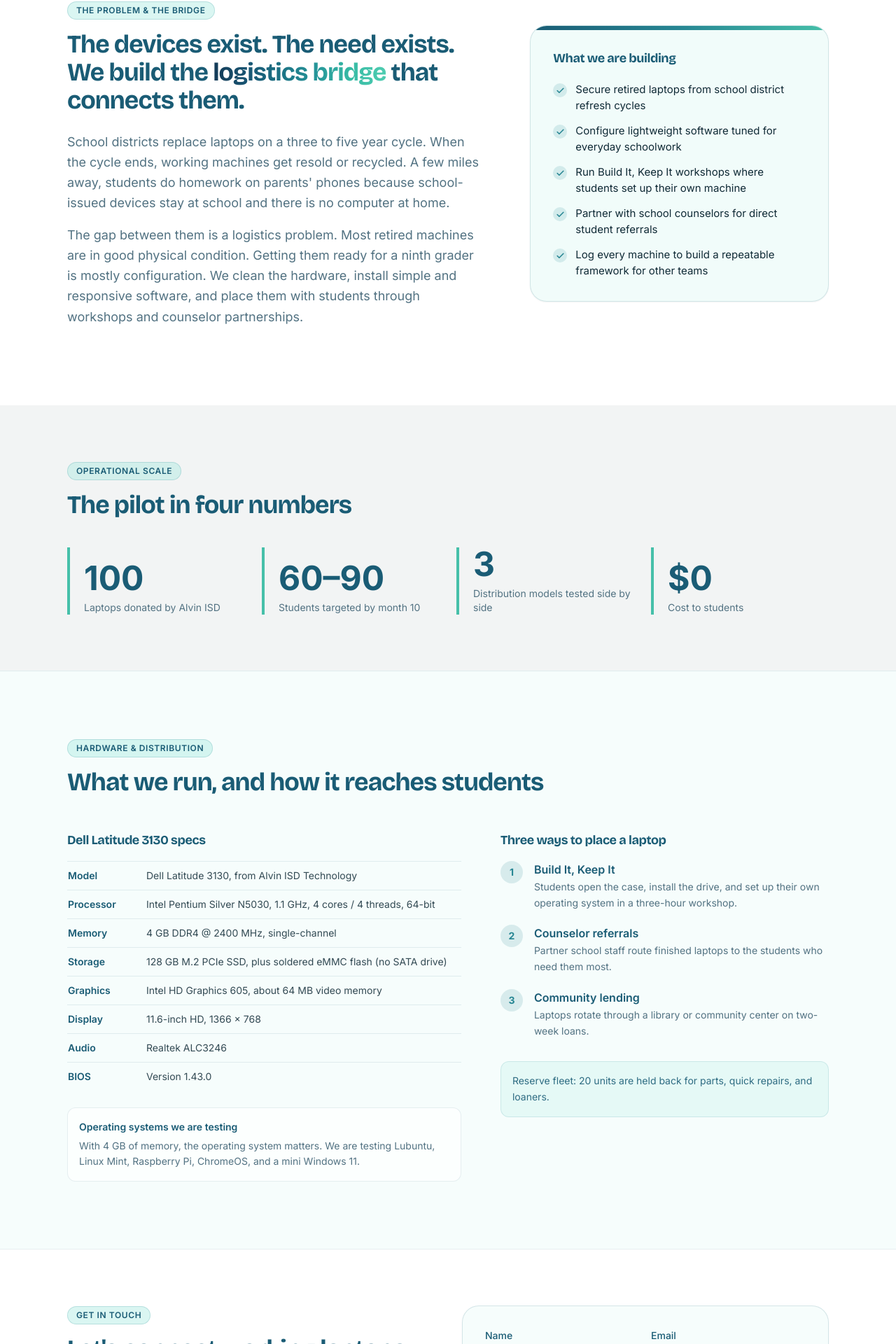
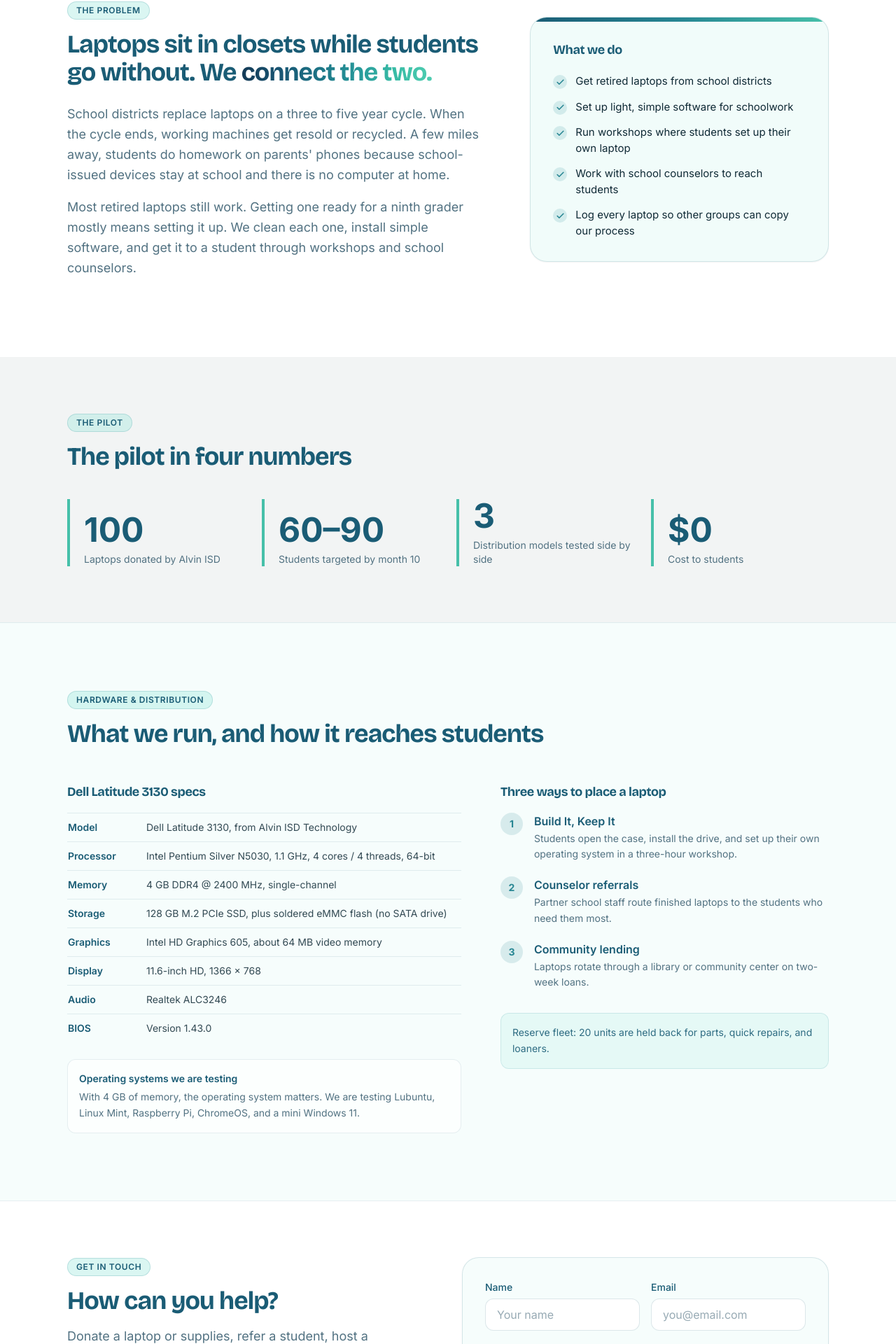
Before and after one commit to bebepig1437/project-digital-divide, a React (Vite) app: page / in a window 1280 px wide. Shown: the part 765-2685 px from the top of the page at 70% size. Built offline with nearby package versions, Linux system fonts and the light colour scheme; the HTML template or start-up script is replaced by a standard one.

Commit message:
refactor(copy): plainer homepage text and contact form with concrete donation needs

```diff
--- a/src/components/ContactForm.jsx
+++ b/src/components/ContactForm.jsx
@@ -3,10 +3,12 @@ import { Send, CheckCircle2, RotateCcw } from 'lucide-react'
 import { SUBMIT_ENDPOINT } from '../config'
 
 const reasons = [
-  'Donate a device',
-  'Request tech help for my organization',
-  'Partnership',
-  'General inquiry',
+  'Donate a laptop or parts',
+  'Donate cleaning supplies',
+  'Refer a student or family',
+  'Host a workshop',
+  'Volunteer',
+  'Something else',
 ]
 
 export default function ContactForm() {
@@ -75,11 +77,14 @@ export default function ContactForm() {
             <option key={r} value={r}>{r}</option>
           ))}
         </select>
+        <p className="mt-2 text-sm text-muted">
+          Supplies we use: isopropyl alcohol (70% or higher), cotton swabs, microfiber cloths, and compressed air.
+        </p>
       </div>
 
       <div>
         <label className="field-label" htmlFor="c-message">Message</label>
-        <textarea id="c-message" name="message" required rows={4} className="field-input resize-y" placeholder="How can we help?" />
+        <textarea id="c-message" name="message" required rows={4} className="field-input resize-y" placeholder="What you have, or what you need" />
       </div>
 
       {status === 'error' && (
--- a/src/components/Footer.jsx
+++ b/src/components/Footer.jsx
@@ -6,12 +6,12 @@ import Reveal from './Reveal'
 
 const contactCopy = {
   '/about': {
-    title: 'Connect with our team',
-    body: 'Have retired laptops from a school district, want to host a student build workshop, or interested in partnering? Reach out and we will follow up quickly.',
+    title: 'Get in touch',
+    body: 'Have a retired laptop, cleaning supplies, or a student who needs one? Send us a note and we will reply by email.',
   },
   default: {
-    title: "Let's connect working laptops with students",
-    body: 'Want to donate retired district hardware, collaborate on a student build workshop, or learn more about our process? Send us a note.',
+    title: 'How can you help?',
+    body: 'Donate a laptop or supplies, refer a student, host a workshop, or volunteer. Tell us what you have and we will follow up by email.',
   },
 }
 
--- a/src/components/GlassImpactLedger.jsx
+++ b/src/components/GlassImpactLedger.jsx
@@ -12,7 +12,7 @@ export default function GlassImpactLedger() {
     <section id="impact" className="bg-ink/5 py-16 sm:py-20">
       <div className="container-content">
         <Reveal>
-          <span className="eyebrow">Operational Scale</span>
+          <span className="eyebrow">The pilot</span>
           <h2 className="mt-4 text-3xl font-bold text-brand-slate sm:text-4xl">The pilot in four numbers</h2>
         </Reveal>
 
--- a/src/pages/Home.jsx
+++ b/src/pages/Home.jsx
@@ -5,11 +5,11 @@ import HardwareAcceptanceMatrix from '../components/HardwareAcceptanceMatrix'
 import Reveal from '../components/Reveal'
 
 const objectives = [
-  'Secure retired laptops from school district refresh cycles',
-  'Configure lightweight software tuned for everyday schoolwork',
-  'Run Build It, Keep It workshops where students set up their own machine',
-  'Partner with school counselors for direct student referrals',
-  'Log every machine to build a repeatable framework for other teams',
+  'Get retired laptops from school districts',
+  'Set up light, simple software for schoolwork',
+  'Run workshops where students set up their own laptop',
+  'Work with school counselors to reach students',
+  'Log every laptop so other groups can copy our process',
 ]
 
 export default function Home() {
@@ -51,16 +51,16 @@ export default function Home() {
       <section id="mission" className="bg-white py-20 sm:py-28">
         <div className="container-content grid gap-12 lg:grid-cols-[1.4fr_1fr] lg:items-center lg:gap-16">
           <Reveal>
-            <span className="eyebrow">The Problem &amp; The Bridge</span>
+            <span className="eyebrow">The problem</span>
             <h2 className="mt-4 text-3xl font-bold text-brand-slate sm:text-4xl">
-              The devices exist. The need exists. We build the <span className="text-gradient">logistics bridge</span> that connects them.
+Laptops sit in closets while students go without. We <span className="text-gradient">connect the two.</span>
             </h2>
             <div className="mt-6 space-y-4 text-lg leading-relaxed text-muted">
               <p>
                 School districts replace laptops on a three to five year cycle. When the cycle ends, working machines get resold or recycled. A few miles away, students do homework on parents' phones because school-issued devices stay at school and there is no computer at home.
               </p>
               <p>
-                The gap between them is a logistics problem. Most retired machines are in good physical condition. Getting them ready for a ninth grader is mostly configuration. We clean the hardware, install simple and responsive software, and place them with students through workshops and counselor partnerships.
+Most retired laptops still work. Getting one ready for a ninth grader mostly means setting it up. We clean each one, install simple software, and get it to a student through workshops and school counselors.
               </p>
             </div>
 
@@ -70,7 +70,7 @@ export default function Home() {
             <div className="relative overflow-hidden rounded-3xl border border-brand-slate/15 bg-brand-pale/15 p-7 shadow-sm transition-all duration-300 hover:shadow-md sm:p-8">
               <div className="absolute inset-x-0 top-0 h-1.5 bg-gradient-to-r from-brand-slate via-brand-teal to-brand-cyan" />
               <div className="flex items-center justify-between">
-                <h3 className="text-lg font-bold text-brand-slate">What we are building</h3>
+                <h3 className="text-lg font-bold text-brand-slate">What we do</h3>
               </div>
               <ul className="mt-5 space-y-3.5">
                 {objectives.map((o) => (
```
